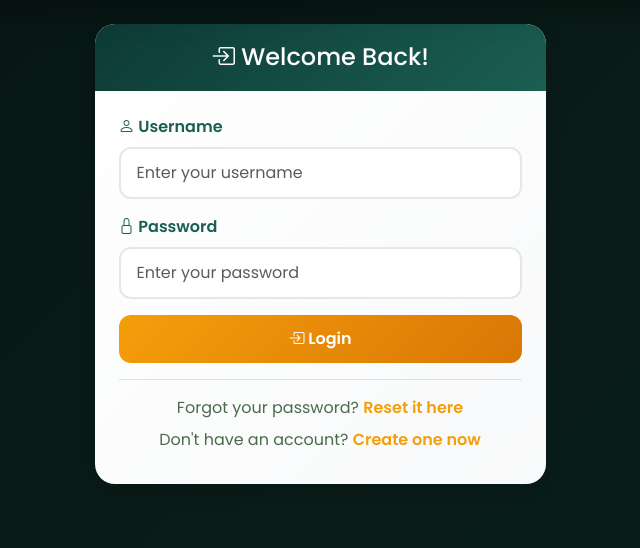
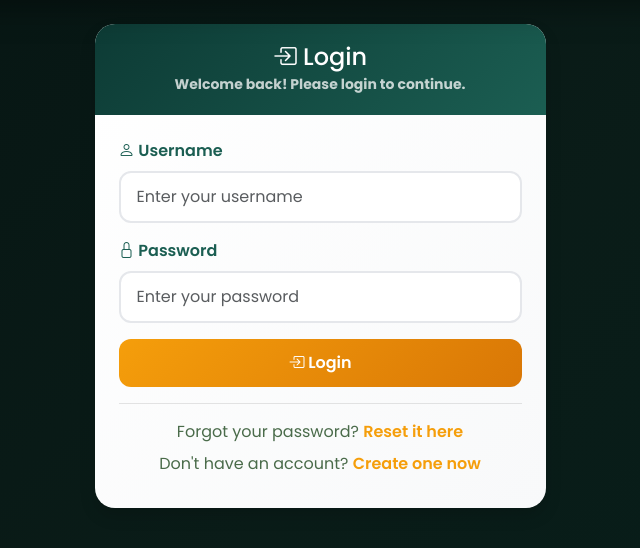
Before and after one commit to Prabhani-Jayakody/WebApp-Assignment, a Django app: page /login/ in a window 1280 px wide. Shown: the part 75-623 px from the top of the page, without its empty margins (320-960 px from the left). Run offline with Django 5.2, Linux system fonts and the light colour scheme.

Commit message:
Update login page header and welcome message
Changed the header text from 'Welcome Back!' to 'Login' and added a small welcome message.

```diff
--- a/accounts/templates/accounts/login.html
+++ b/accounts/templates/accounts/login.html
@@ -7,7 +7,8 @@
     <div class="col-md-5">
         <div class="card shadow">
             <div class="card-header text-center">
-                <h4 class="mb-0"><i class="bi bi-box-arrow-in-right"></i> Welcome Back!</h4>
+                <h4 class="mb-0"><i class="bi bi-box-arrow-in-right"></i> Login</h4>
+                    <small class="opacity-75">Welcome back! Please login to continue.</small>
             </div>
             <div class="card-body p-4">
                 <form method="POST">
```
